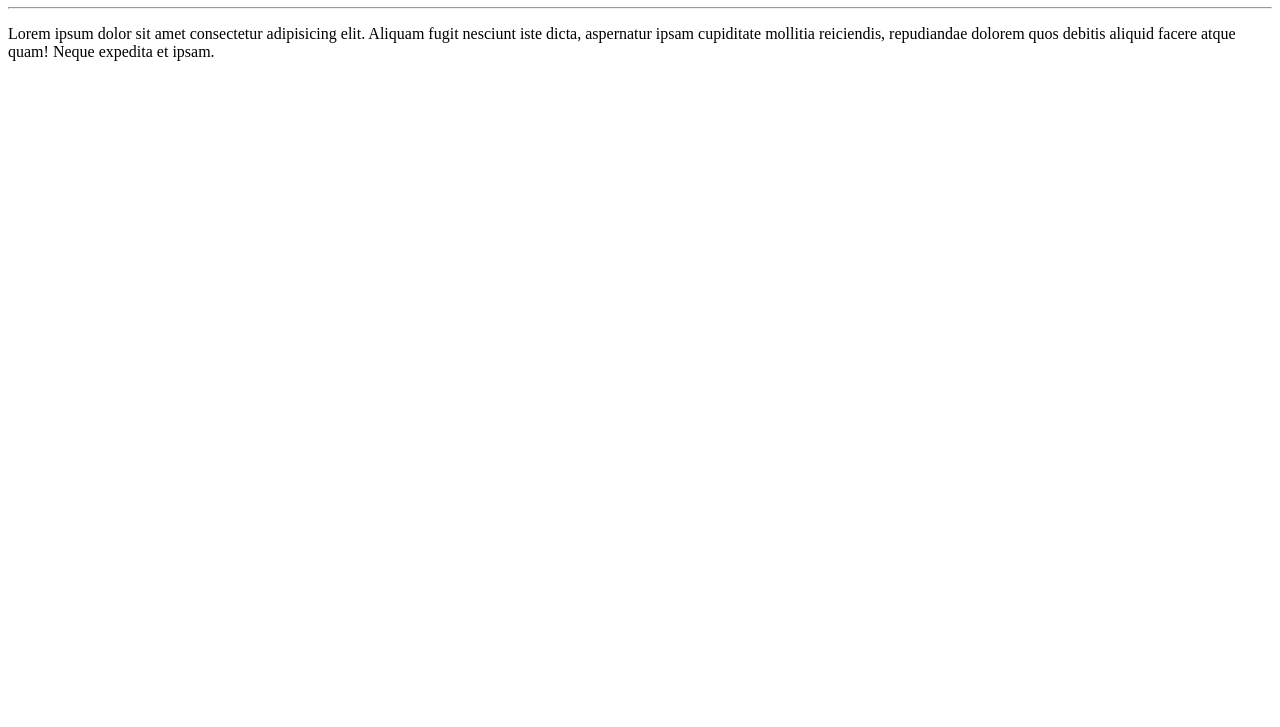
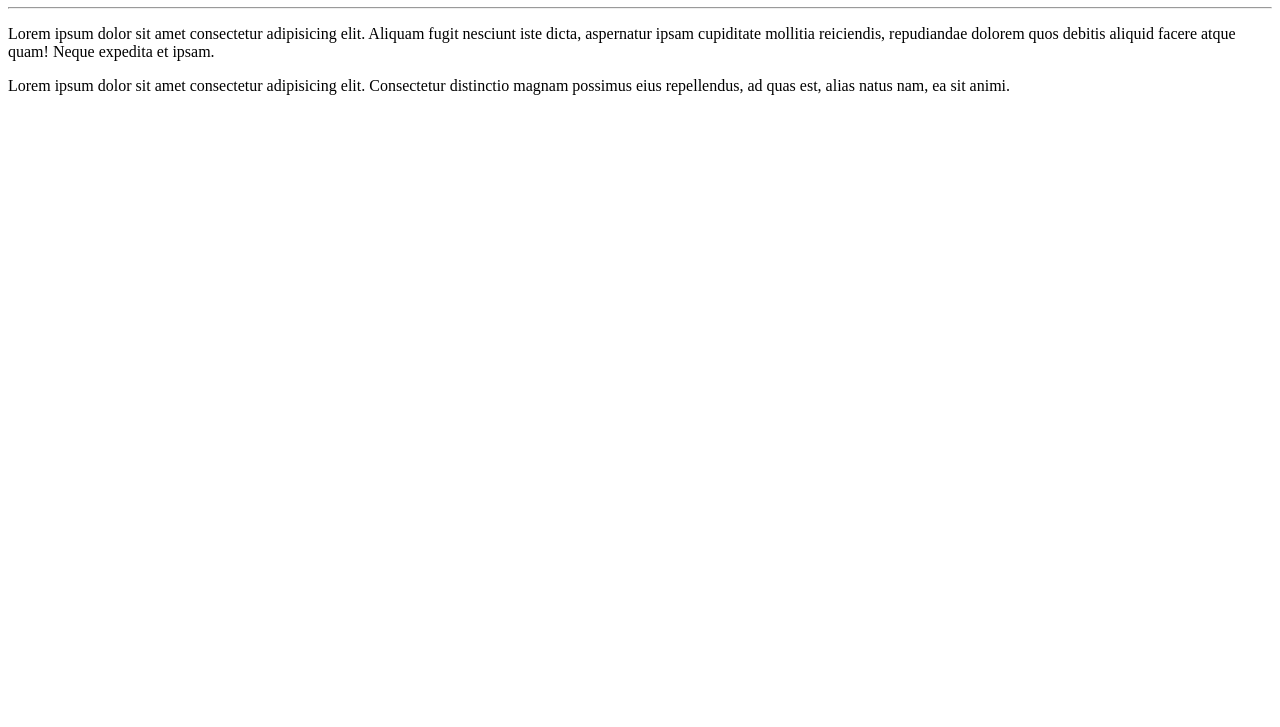
Before and after one commit to KaiquePortoSantos/ola-mundo-, a plain HTML site: page site-exemplo/index.html in a window 1280 px wide. Shown: the part 73-800 px from the top of the page. Drawn offline with Linux system fonts and the light colour scheme.

Commit message:
adicionei um parágrafo

```diff
--- a/site-exemplo/index.html
+++ b/site-exemplo/index.html
@@ -9,6 +9,6 @@
     <h1>olá, mundo </h1>
     <hr>
     <p>Lorem ipsum dolor sit amet consectetur adipisicing elit. Aliquam fugit nesciunt iste dicta, aspernatur ipsam cupiditate mollitia reiciendis, repudiandae dolorem quos debitis aliquid facere atque quam! Neque expedita et ipsam.</p>
-
+    <p>Lorem ipsum dolor sit amet consectetur adipisicing elit. Consectetur distinctio magnam possimus eius repellendus, ad quas est, alias natus nam, ea sit animi.</p>
 </body>
 </html>
```
